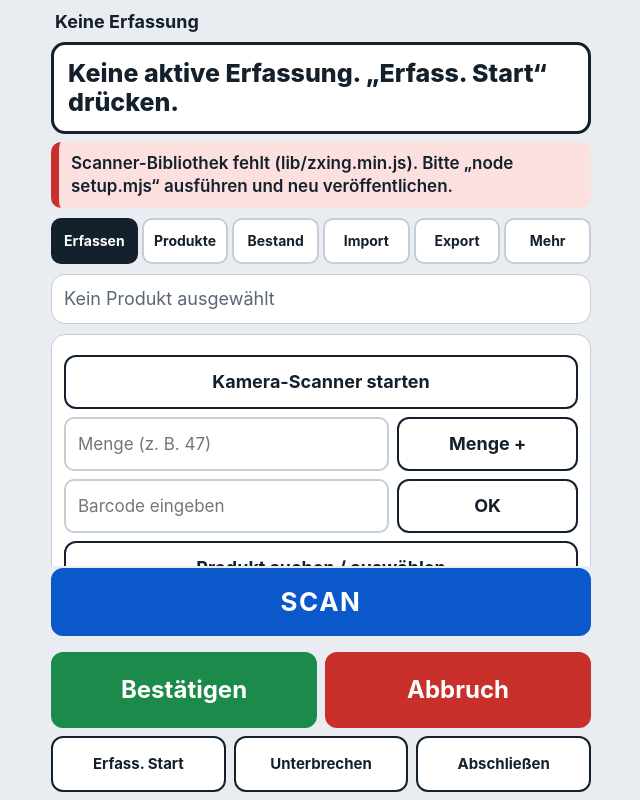
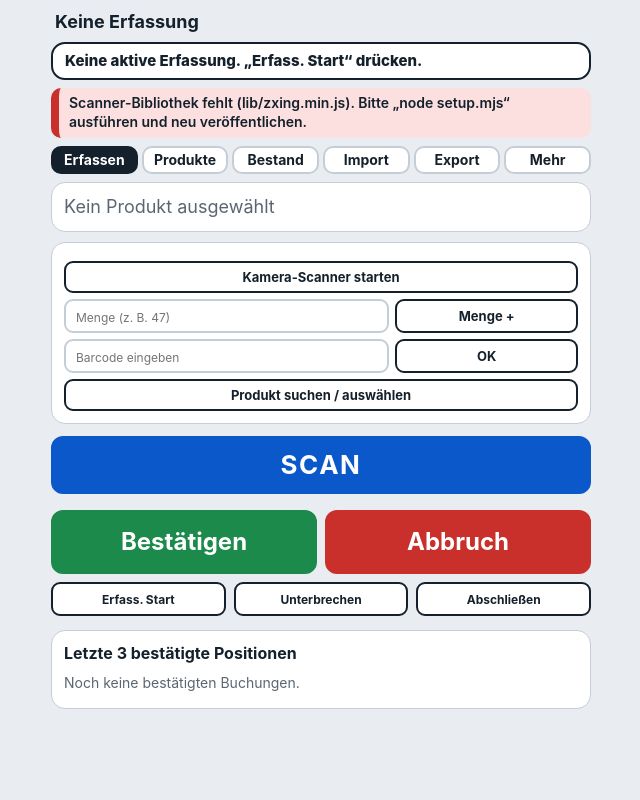
Before and after one commit to bjoern64/Lager, a plain HTML site: page lager/index.html in a window 1280 px wide. Both pictures are taken after a click on the button "Kamera-Scanner starten". Shown: the top 800 px of the page, without its empty margins (319-959 px from the left). Drawn offline with Linux system fonts and the light colour scheme; a script that the page names is missing.

Commit message:
add update

```diff
--- a/lager/style.css
+++ b/lager/style.css
@@ -67,3 +67,21 @@ a.btn{text-decoration:none}
 
 .btn.scan{min-height:68px;font-size:26px;letter-spacing:.06em;background:var(--blue);border-color:var(--blue);color:#fff;margin-top:0;margin-bottom:8px}
 .btn.scan.armed{background:var(--yellow);border-color:var(--ink);color:var(--ink);font-size:19px;letter-spacing:0}
+
+/* ---- kompaktere Oberfläche (v2.2) ---- */
+body.typing #actions{position:static}
+::placeholder{font-size:12px}
+#expect{font-size:15px;padding:8px 12px;border-width:2px;line-height:1.2}
+#msg{padding:6px 10px;font-size:14px}
+#tabs{margin:8px 0}
+#tabs button{min-height:28px;padding:0 2px}
+#prod .name{font-size:20px}
+#prod .meta{font-size:13px}
+#prod .q{font-size:20px;margin-top:6px}
+#prod .q small{font-size:13px}
+#v-erfassen .card .btn{min-height:32px;font-size:13px;margin-top:6px;border-radius:9px}
+#v-erfassen .card input{min-height:34px;font-size:16px;margin-top:6px;border-radius:9px;padding:0 10px}
+#v-erfassen .card .row{gap:6px}
+.row.big .btn{min-height:64px}
+.btn.scan{min-height:58px}
+.row.three .btn{min-height:34px;font-size:12px;border-radius:9px}
--- a/lager/sw.js
+++ b/lager/sw.js
@@ -1,5 +1,5 @@
 // Service Worker: legt alle Programmdateien (inkl. Scanner-Bibliothek) im Cache ab → Offline-Betrieb.
-const V = "lager-v2";
+const V = "lager-v4";
 const CORE = ["./", "index.html", "style.css", "manifest.webmanifest", "js/app.js", "js/engine.js", "js/db.js", "js/products.js",
   "js/xlsx.js", "js/pdf.js", "js/code128.js", "js/scanner.js", "js/audio.js", "icons/icon-180.png", "icons/icon-192.png", "icons/icon-512.png"];
 self.addEventListener("install", (e) => {
```
